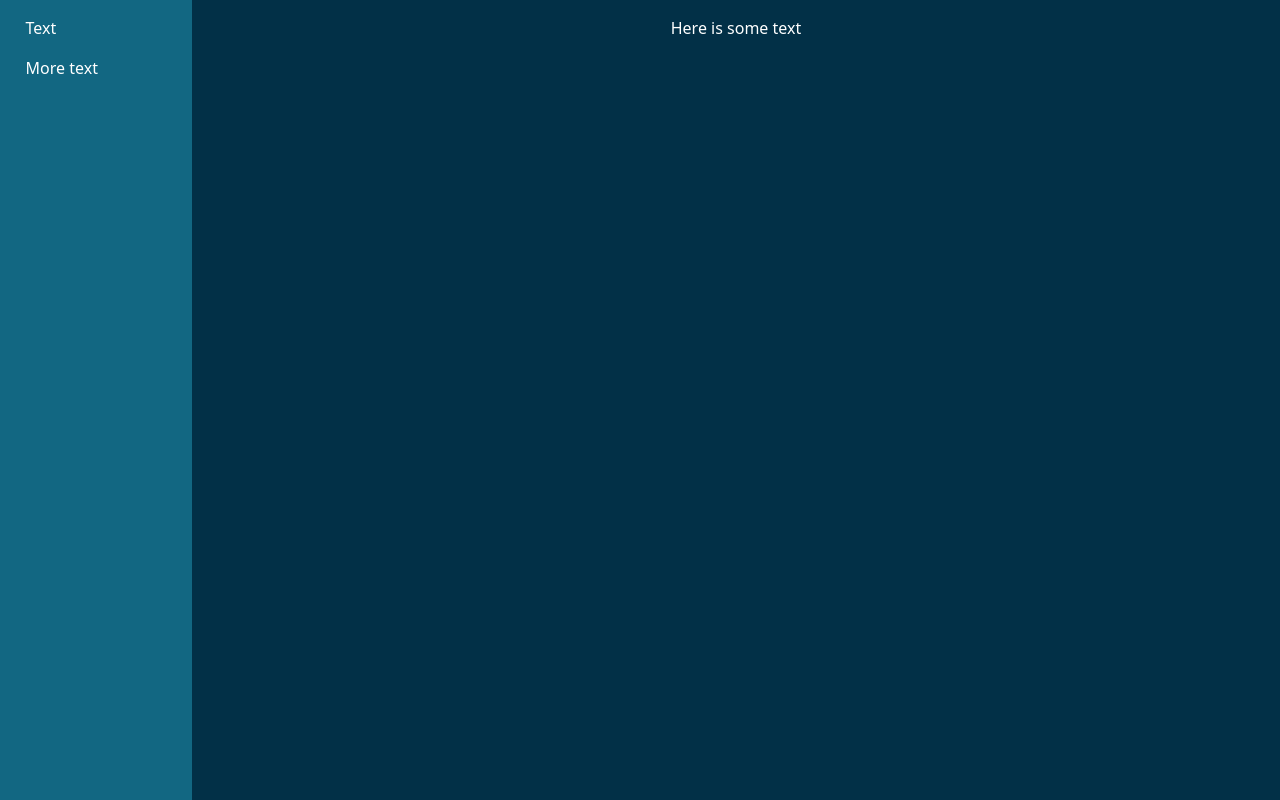
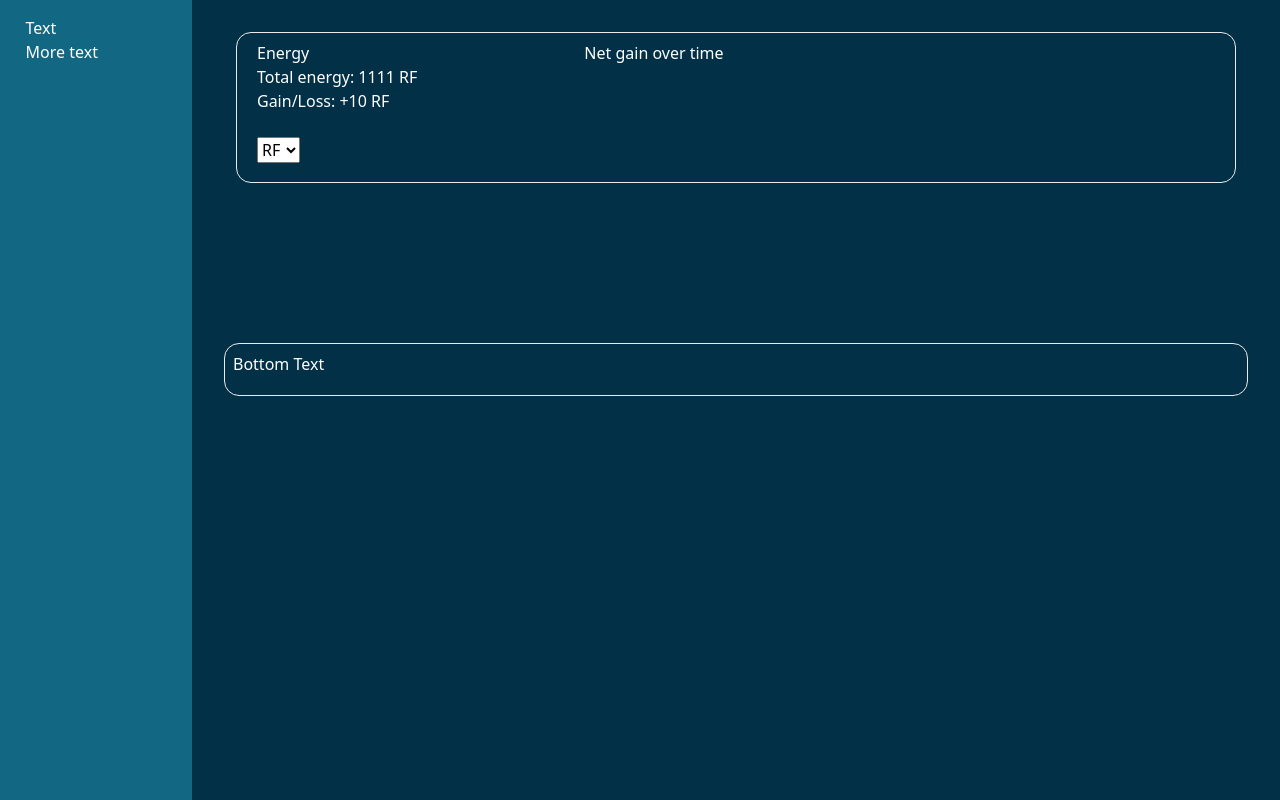
Before and after one commit to Superslammer/CC-monitoring-website, a PHP site: page / in a window 1280 px wide. Run offline with PHP 8.4, Linux system fonts and the light colour scheme; style sheets or scripts are compiled from the project's sources.

Commit message:
Started the creation of the website

```diff
--- a/website/index.php
+++ b/website/index.php
@@ -21,7 +21,26 @@
         <div class="container">
             <div class="row">
                 <div class="col">
-                    <p class="center">Here is some text</p>
+                    <div class="row contentBox energy">
+                        <div class="col-4">
+                            <p>Energy</p>
+                            <p>Total energy: 1111 RF</p>
+                            <p>Gain/Loss: +10 RF</p>
+                            <br>
+                            <select>
+                                <option value="RF" selected>RF</option>
+                                <option value="EU">EU</option>
+                            </select>
+                        </div>
+                        <div class="col-8">
+                            <p>Net gain over time</p>
+                        </div>
+                    </div>
+                </div>
+            </div>
+            <div class="row">
+                <div class="col contentBox">
+                    <p>Bottom Text</p>
                 </div>
             </div>
         </div>
--- a/website/sass/main.css
+++ b/website/sass/main.css
@@ -4,10 +4,10 @@ body {
 
 p {
   color: white;
+  margin-bottom: 0;
 }
 
 .container {
-  padding-top: 2vh;
   width: 85vw;
 }
 
@@ -28,4 +28,18 @@ p {
 .header {
   width: 15vw;
 }
+
+.contentBox {
+  border: 1px solid #ebebeb;
+  border-radius: 15px;
+  margin-left: 2rem;
+  margin-right: 2rem;
+  padding: 0.5rem;
+  padding-bottom: 1.2rem;
+}
+
+.energy {
+  margin-top: 2rem;
+  margin-bottom: 10rem;
+}
 /*# sourceMappingURL=main.css.map */
--- a/website/sass/main.scss
+++ b/website/sass/main.scss
@@ -4,10 +4,10 @@ body{
 
 p{
     color: white;
+    margin-bottom: 0;
 }
 
 .container{
-    padding-top: 2vh;
     width: 85vw;
 }
 
@@ -23,3 +23,17 @@ p{
 .header{
     width: 15vw;
 }
+
+.contentBox{
+    border: 1px solid #ebebeb;
+    border-radius: 15px;
+    margin-left: 2rem;
+    margin-right: 2rem;
+    padding: 0.5rem;
+    padding-bottom: 1.2rem;
+}
+
+.energy{
+    margin-top: 2rem;
+    margin-bottom: 10rem;
+}
```
Also changed, not shown: website/todo.md (+3 -0 lines), 1 other file.
